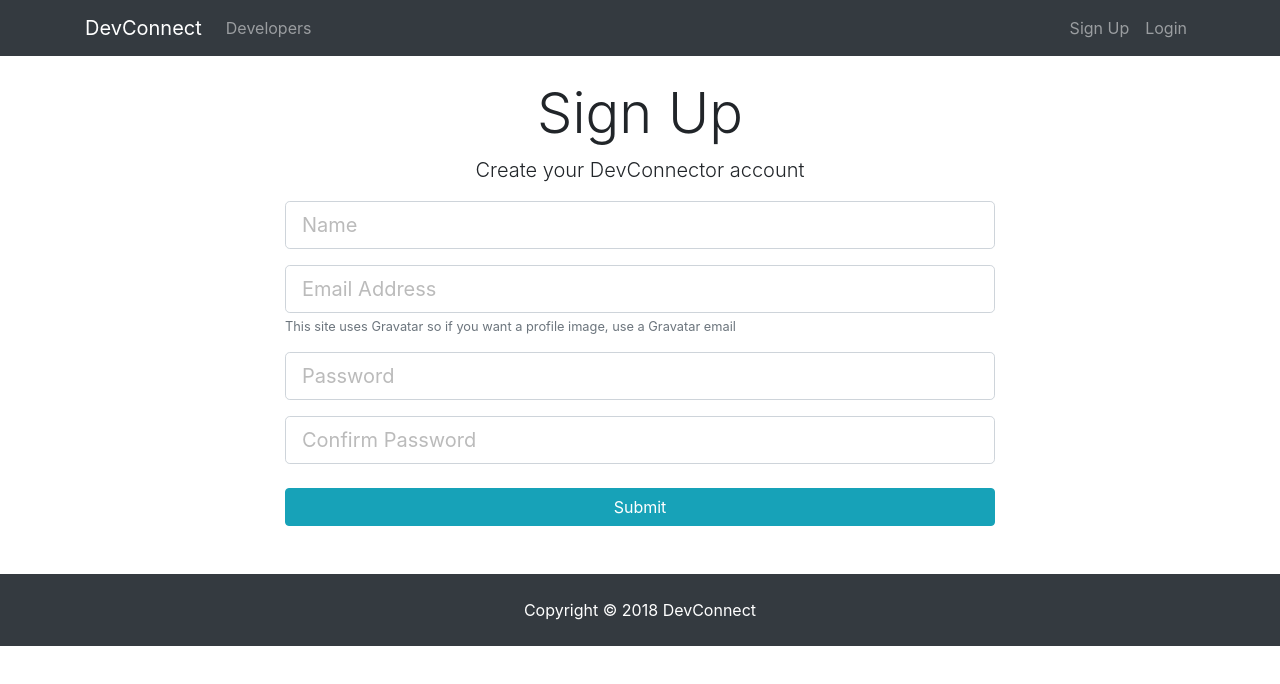
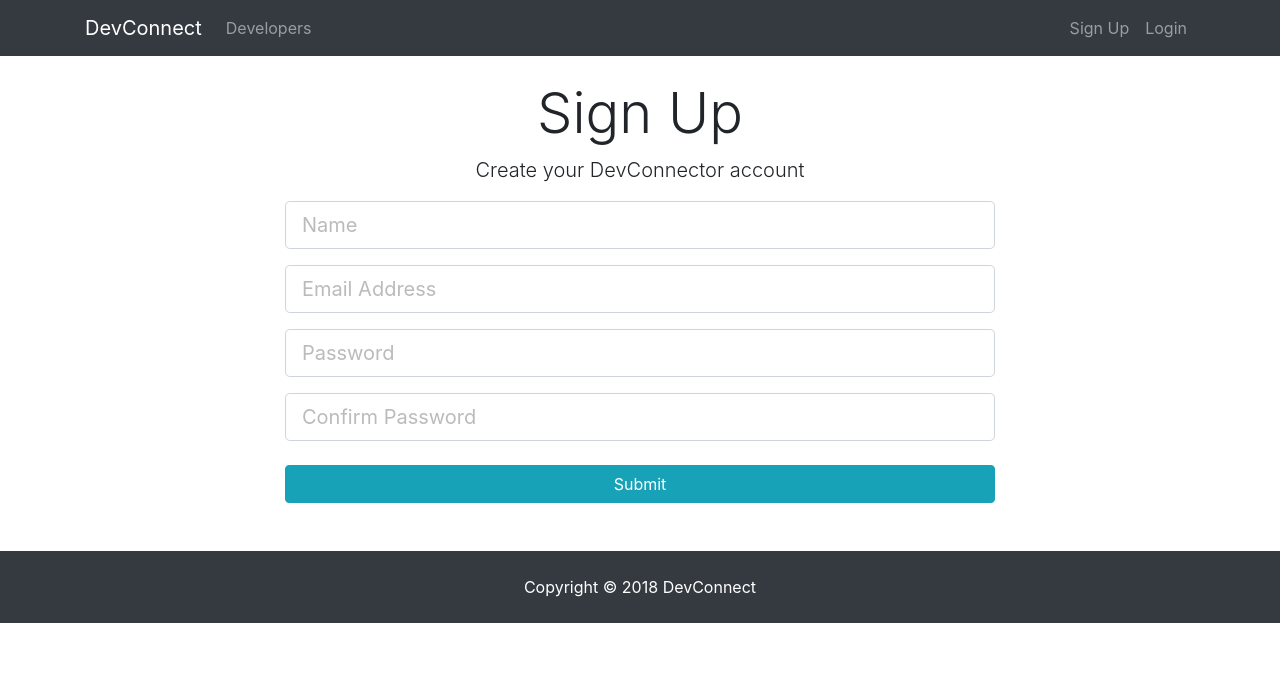
Before and after one commit to maheshwarimonika/devConnect, a React (Create React App) app in the folder client/: page /register in a window 1280 px wide. Shown: the top 684 px of the page. Built offline with nearby package versions, Linux system fonts and the light colour scheme.

Commit message:
TextFieldGroup

```diff
--- a/client/src/components/auth/Login.js
+++ b/client/src/components/auth/Login.js
@@ -1,8 +1,9 @@
 import React, { Component } from 'react';
 import PropTypes from 'prop-types';
-import classnames from 'classnames';
+//import classnames from 'classnames';
 import { connect } from 'react-redux';
 import { loginUser } from '../../actions/authActions';
+import TextFieldGroup from '../common/TextFieldGroup';
 
 class Login extends Component {
 
@@ -60,24 +61,24 @@ class Login extends Component {
               <h1 className="display-4 text-center">Log In</h1>
               <p className="lead text-center">Sign in to your DevConnector account</p>
               <form onSubmit={this.onSubmit}>
-                <div className="form-group">
-                  <input type="email" className = {classnames('form-control form-control-lg',{
-                      'is-invalid':errors.email
-                    })} value={this.state.email} onChange={this.onChange} placeholder="Email Address" name="email" />
-                  {errors.email && (
-                    <div className="invalid-feedback">{errors.email}</div>
-                    )
-                  }
-                </div>
-                <div className="form-group">
-                  <input type="password" className = {classnames('form-control form-control-lg',{
-                      'is-invalid':errors.password
-                    })} value={this.state.password} onChange={this.onChange} placeholder="Password" name="password" />
-                  {errors.password && (
-                    <div className="invalid-feedback">{errors.password}</div>
-                    )
-                  }
-                </div>
+                <TextFieldGroup
+                  placeholder="Email Address"
+                  name="email"
+                  type="email"
+                  value={this.state.email}
+                  onChange={this.onChange}
+                  error={errors.email}
+                />
+
+                <TextFieldGroup
+                  placeholder="Password"
+                  name="password"
+                  type="password"
+                  value={this.state.password}
+                  onChange={this.onChange}
+                  error={errors.password}
+                />
+
                 <input type="submit" className="btn btn-info btn-block mt-4" />
               </form>
             </div>
--- a/client/src/components/auth/Register.js
+++ b/client/src/components/auth/Register.js
@@ -5,6 +5,7 @@ import { withRouter } from 'react-router-dom';
 import classnames from 'classnames';
 import { connect } from 'react-redux';
 import { registerUser } from '../../actions/authActions';
+import TextFieldGroup from '../common/TextFieldGroup';
 
 
 class Register extends Component {
@@ -71,31 +72,41 @@ class Register extends Component {
               <h1 className="display-4 text-center">Sign Up</h1>
               <p className="lead text-center">Create your DevConnector account</p>
               <form noValidate onSubmit={this.onSubmit}>
-                <div className="form-group">
-                  <input type="text"  className = {classnames('form-control form-control-lg',{
-                      'is-invalid':errors.name
-                    })} placeholder="Name" name="name" value={this.state.name} onChange={this.onChange} required />
-                  {errors.name && (<div className="invalid-feedback">{errors.name}</div>)}
-                </div>
-                <div className="form-group">
-                  <input type="email" className = {classnames('form-control form-control-lg',{
-                      'is-invalid':errors.email
-                    })} placeholder="Email Address" name="email" value={this.state.email} onChange={this.onChange} />
-                  <small className="form-text text-muted">This site uses Gravatar so if you want a profile image, use a Gravatar email</small>
-                  {errors.email && (<div className="invalid-feedback">{errors.email}</div>)}
-                </div>
-                <div className="form-group">
-                  <input type="password" className = {classnames('form-control form-control-lg',{
-                      'is-invalid':errors.password
-                    })} placeholder="Password" name="password" value={this.state.password} onChange={this.onChange} />
-                  {errors.password && (<div className="invalid-feedback">{errors.password}</div>)}
-                </div>
-                <div className="form-group">
-                  <input type="password" className = {classnames('form-control form-control-lg',{
-                      'is-invalid':errors.password2
-                    })} placeholder="Confirm Password" name="password2" value={this.state.password2} onChange={this.onChange} />
-                  {errors.password2 && (<div className="invalid-feedback">{errors.password2}</div>)}
-                </div>
+                <TextFieldGroup
+                  placeholder="Name"
+                  name="name"
+                  value={this.state.name}
+                  onChange={this.onChange}
+                  error={errors.name}
+                />
+
+                <TextFieldGroup
+                  placeholder="Email Address"
+                  name="email"
+                  type="email"
+                  value={this.state.email}
+                  onChange={this.onChange}
+                  error={errors.email}
+                />
+
+                <TextFieldGroup
+                  placeholder="Password"
+                  name="password"
+                  type="password"
+                  value={this.state.password}
+                  onChange={this.onChange}
+                  error={errors.password}
+                />
+
+                <TextFieldGroup
+                  placeholder="Confirm Password"
+                  name="password2"
+                  type="password"
+                  value={this.state.password2}
+                  onChange={this.onChange}
+                  error={errors.password2}
+                />
+
                 <input type="submit" className="btn btn-info btn-block mt-4" />
               </form>
             </div>
--- /dev/null
+++ b/client/src/components/common/TextFieldGroup.js
@@ -0,0 +1,42 @@
+import React from 'react';
+import classnames from 'classnames';
+import PropTypes from 'prop-types';
+
+const TextFieldGroup = ({
+  name,
+  placeholder,
+  value,
+  label,
+  error,
+  info,
+  type,
+  onChange,
+  disabled
+  }) => {
+  return (
+    <div className="form-group">
+      <input type={type}  className = {classnames('form-control form-control-lg',{
+          'is-invalid':error
+        })} placeholder={placeholder} name={name} value={value} onChange={onChange} required />
+      {info && (<small className="form-text text-muted">{info}</small>) }
+      {error && (<div className="invalid-feedback">{error}</div>)}
+    </div>
+  )
+}
+
+TextFieldGroup.propTypes = {
+  name: PropTypes.string.isRequired,
+  placeholder:PropTypes.string,
+  value: PropTypes.string.isRequired,
+  error: PropTypes.string,
+  info: PropTypes.string,
+  type: PropTypes.string.isRequired,
+  onChange: PropTypes.func.isRequired,
+  disabled: PropTypes.string
+}
+
+TextFieldGroup.defaultProps = {
+  type: 'text'
+}
+
+export default TextFieldGroup;
--- a/client/src/components/layout/Navbar.js
+++ b/client/src/components/layout/Navbar.js
@@ -18,7 +18,7 @@ class Navbar extends Component {
     const authLinks = (
       <ul className="navbar-nav ml-auto">
         <li className="nav-item">
-          <a href="" onClick={this.onLogoutClick.bind(this)} className="nav-link"><img src={user.avatar} alt={user.name}
+          <a onClick={this.onLogoutClick.bind(this)} className="nav-link"><img src={user.avatar} alt={user.name}
             className="rounded-circle"
             style={{ width: '25px', marginRight: '5px'}} title="You must have a Gravatar connected to your email to display an image"/>
              Logout
```
